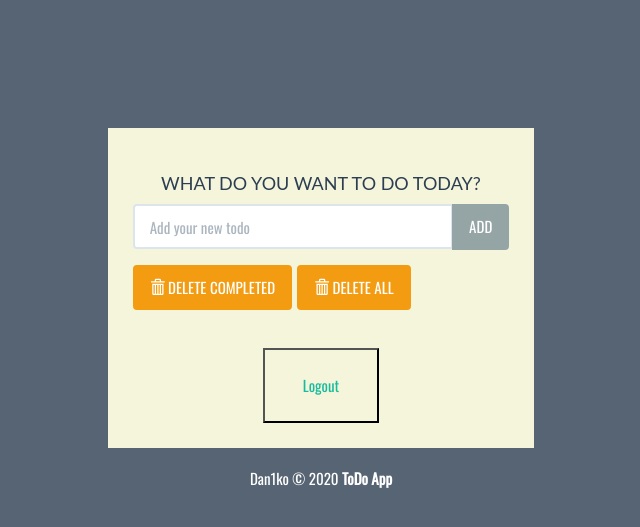
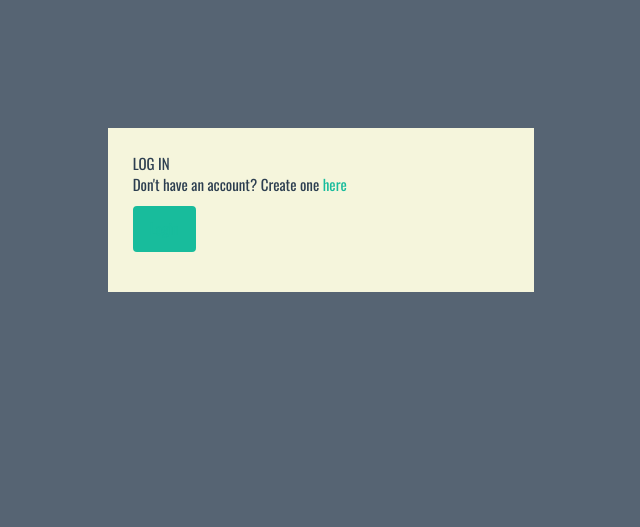
Before and after one commit to Dan1ko/ToDo-Django, a Django app: page / in a window 1280 px wide. Shown: the top 527 px of the page, without its empty margins (319-959 px from the left). Run offline with Django 3.2, Linux system fonts and the light colour scheme; data that the repository does not hold is empty; some libraries are stand-ins or nearby versions.

Commit message:
App opens with Login, added register urls path

```diff
--- a/register/templates/register/register.html
+++ b/register/templates/register/register.html
@@ -24,7 +24,7 @@
                             {% csrf_token %}
                             {{ form|crispy }}
                             <button type="submit" class="btn btn-success">Sign Up</button>
-							<p>Have an account? Log In <a href="/login">here</a></p>
+							<p>Have an account? Log In <a href="{% url 'login' %}">here</a></p>
                         </form>
                     {% endblock %}
                 </div>
--- a/register/templates/registration/login.html
+++ b/register/templates/registration/login.html
@@ -24,7 +24,7 @@
                             {% csrf_token %}
                             {{ form|crispy }}
                             <p>Don't have an account? Create one <a href="/register">here</a></p>
-                            <button type="submit" class="btn btn-success">Login</button>
+							<button type="submit" class="btn btn-success"><a href="{% url 'index' %}">Login</a></button>
                         </form>
                     {% endblock %}
                 </div>
--- a/todo/templates/todo/index.html
+++ b/todo/templates/todo/index.html
@@ -59,7 +59,7 @@
 						{% endfor %}
 					</ul>
 					<div class="container-fluid" id="wrapper">
-						<button class="col-lg-4 col-lg-offset-4" id="content"><a href="{% url 'login' %}">Logout</a></button>
+						<button class="col-lg-4 col-lg-offset-4" id="content"><a href="{% url 'logout' %}">Logout</a></button>
 					</div>
 				</div>
 			</div>
--- a/todo/urls.py
+++ b/todo/urls.py
@@ -3,7 +3,10 @@
 
 
 urlpatterns = [
-    path('', views.index, name='index'),
+    path('', views.login, name='login'),
+    path('index', views.index, name='index'),
+    # path('register', views.register, name='register'),
+    path('logout', views.logout, name='logout'),
     path('add', views.addTodo, name='add'),
     path('complete/<todo_id>', views.completeTodo, name='complete'),
     path('deletecomplete', views.deleteCompleted, name='deletecomplete'),
--- a/todo/views.py
+++ b/todo/views.py
@@ -1,9 +1,14 @@
 from django.shortcuts import render, redirect
 from django.views.decorators.http import require_POST
 
-from . models import Todo
-from . forms import TodoForm
+from todo.models import Todo
+from todo.forms import TodoForm
 
+def login(request):
+    return render(request, 'registration/login.html')
+
+def logout(request):
+    return render(request, 'registration/logout.html')
 
 def index(request):
     todo_list = Todo.objects.order_by('id')
--- a/todoapp/urls.py
+++ b/todoapp/urls.py
@@ -18,8 +18,8 @@
 from register import views as v
 
 urlpatterns = [
-    path('register/', v.register, name='register'),
     path('admin/', admin.site.urls),
     path('', include('todo.urls')),
     path('', include('django.contrib.auth.urls')),
+    path('register/', v.register, name='register'),
 ]
```
Also changed, not shown: register/urls.py (added, +7 -0 lines).
